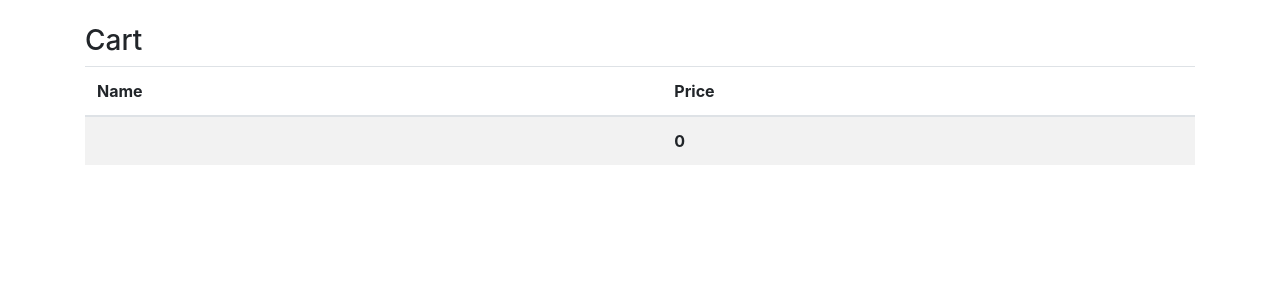
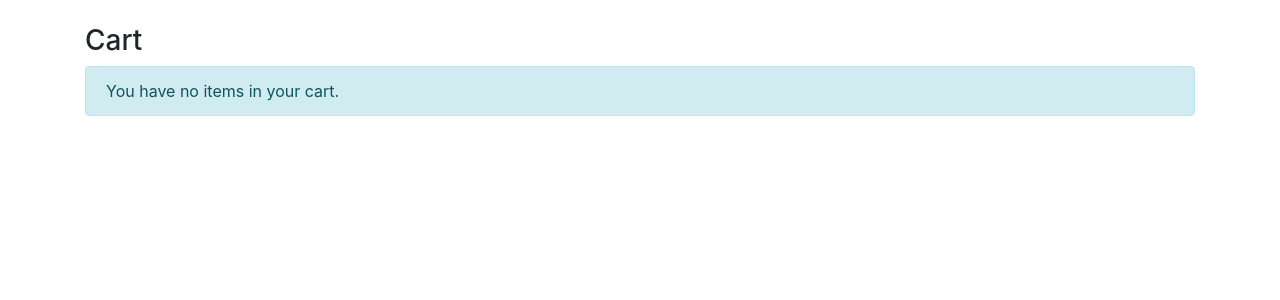
Before and after one commit to nishanthc/dj-shopify, a Django app: page /cart/ in a window 1280 px wide. Shown: the part 56-356 px from the top of the page. Run offline with Django 3.2, Linux system fonts and the light colour scheme; the visitor is signed in with stand-in values (Sample User, id 1); lists and menus that the app fills with data are empty; parts of the project's set-up code (start-up, migrations or seed data) failed here and were passed over; some libraries are stand-ins or nearby versions.

Commit message:
added no items in cart message

```diff
--- a/templates/cart.html
+++ b/templates/cart.html
@@ -2,6 +2,7 @@
 {% block content %}
     <br>
     <h3>Cart</h3>
+    {% if cart_items %}
         <table class="table table-striped">
             <thead>
             <tr>
@@ -10,6 +11,8 @@
             </tr>
             </thead>
             <tbody>
+
+
             {% for item in cart_items %}
                 <tr>
                     <th>{{ item }}</th>
@@ -27,5 +30,11 @@
             </tbody>
         </table>
 
+    {% else %}
+        <div class="alert alert-info" role="alert">
+            You have no items in your cart.
+        </div>
+    {% endif %}
+
 
 {% endblock %}
```
Lines whose indentation alone changed are shown as unchanged.
